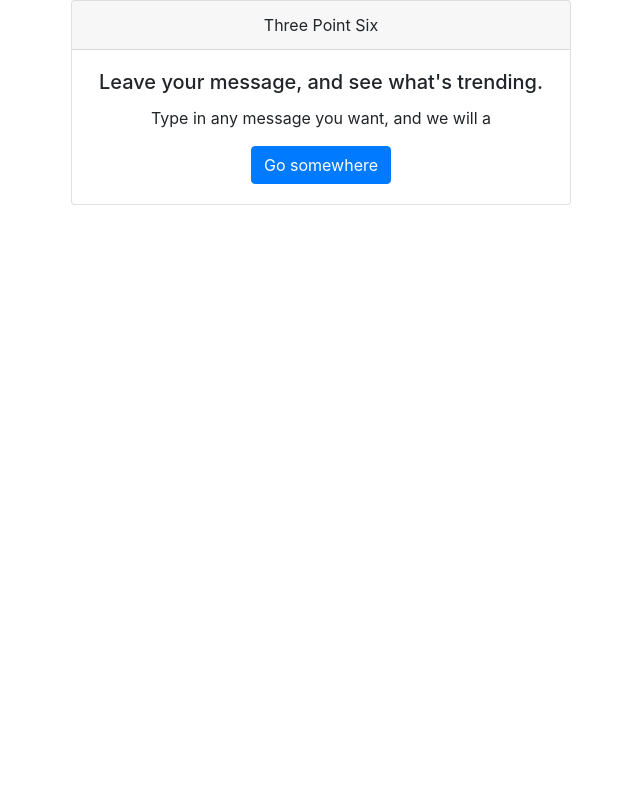
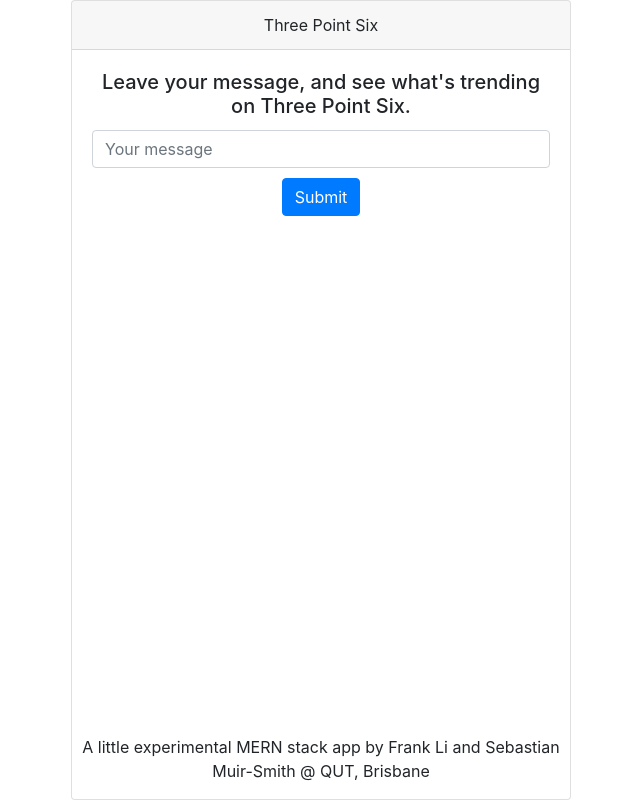
Before and after one commit to frankisawesome/reactpointsix, a React (Create React App) app: page / in a window 1280 px wide. Shown: the whole page, without its empty margins (319-959 px from the left). Built offline with nearby package versions, Linux system fonts and the light colour scheme.

Commit message:
form done without state management

```diff
--- a/src/components/App.js
+++ b/src/components/App.js
@@ -1,20 +1,17 @@
 import React from 'react';
 import '../css/App.css';
 import Card from 'react-bootstrap/Card';
-import Button from 'react-bootstrap/Button'
+import {AppForm} from './Form'
+
 
 function App() {
+
   return (
     <div className="App">
       <Card>
         <Card.Header>Three Point Six</Card.Header>
-        <Card.Body>
-          <Card.Title>Leave your message, and see what's trending.</Card.Title>
-          <Card.Text>
-            Type in any message you want, and we will a
-          </Card.Text>
-          <Button variant="primary">Go somewhere</Button>
-        </Card.Body>
+        <AppForm />
+        <p>A little experimental MERN stack app by Frank Li and Sebastian Muir-Smith @ QUT, Brisbane</p>
       </Card>
     </div>
   );
--- /dev/null
+++ b/src/components/Form.js
@@ -0,0 +1,22 @@
+import React from 'react';
+import Card from 'react-bootstrap/Card';
+import Button from 'react-bootstrap/Button';
+import InputGroup from 'react-bootstrap/InputGroup';
+import FormControl from 'react-bootstrap/FormControl';
+
+export function AppForm(props) {
+    return (
+        <Card.Body>
+            <Card.Title>Leave your message, and see what's trending on Three Point Six.</Card.Title>
+            <InputGroup>
+                <FormControl
+                    placeholder="Your message"
+                    aria-label="Your message"
+                    aria-describedby="basic-addon1"
+                />
+            </InputGroup>
+
+            <Button variant="primary">Submit</Button>
+        </Card.Body>
+    )
+}
--- a/src/css/App.css
+++ b/src/css/App.css
@@ -37,4 +37,12 @@
   max-width: 1vw;
   min-width: 500px;
   justify-self: center;
+  /* Template code for cross-platform centre positioning */
+  margin: auto;
+  position: absolute;
+  top: 0; left: 0; bottom: 0; right: 0;
 }
+
+Button {
+  margin-top: 10px;
+}
```
